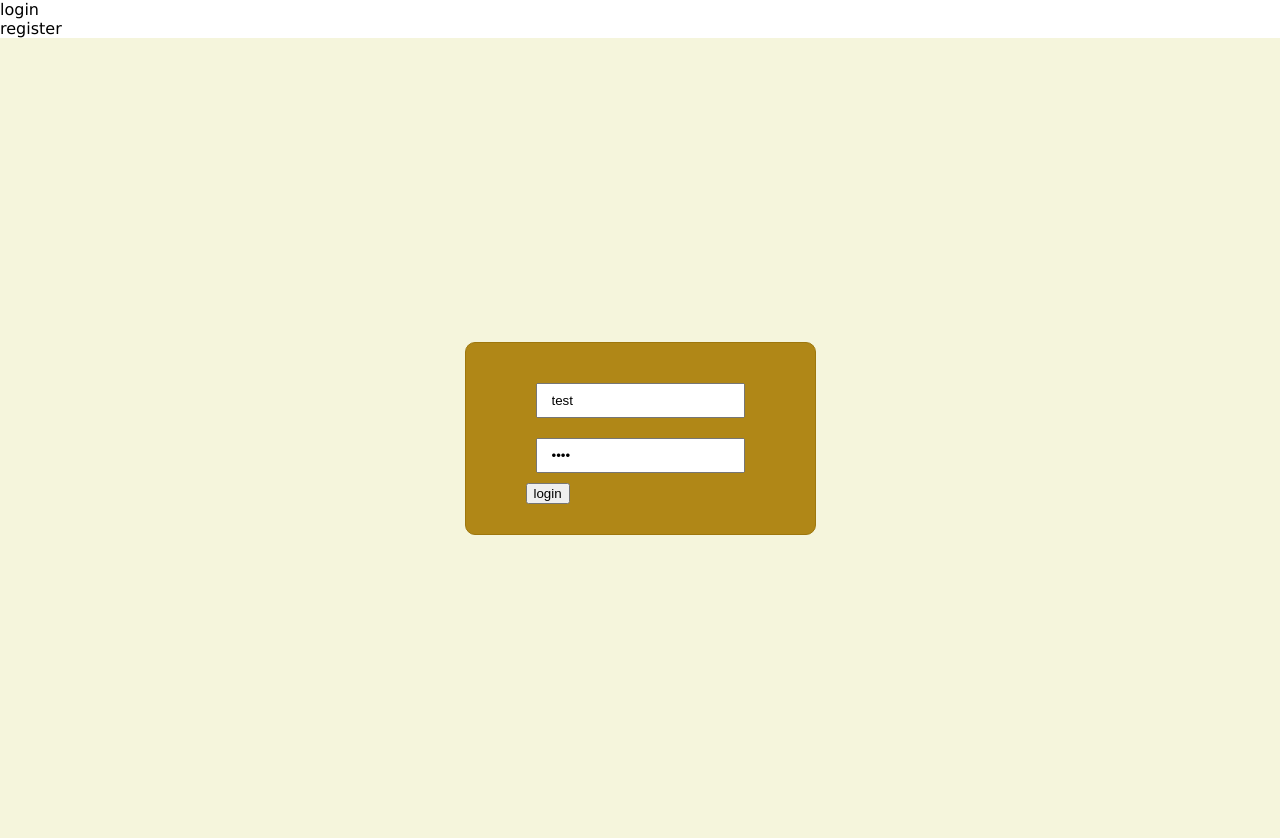
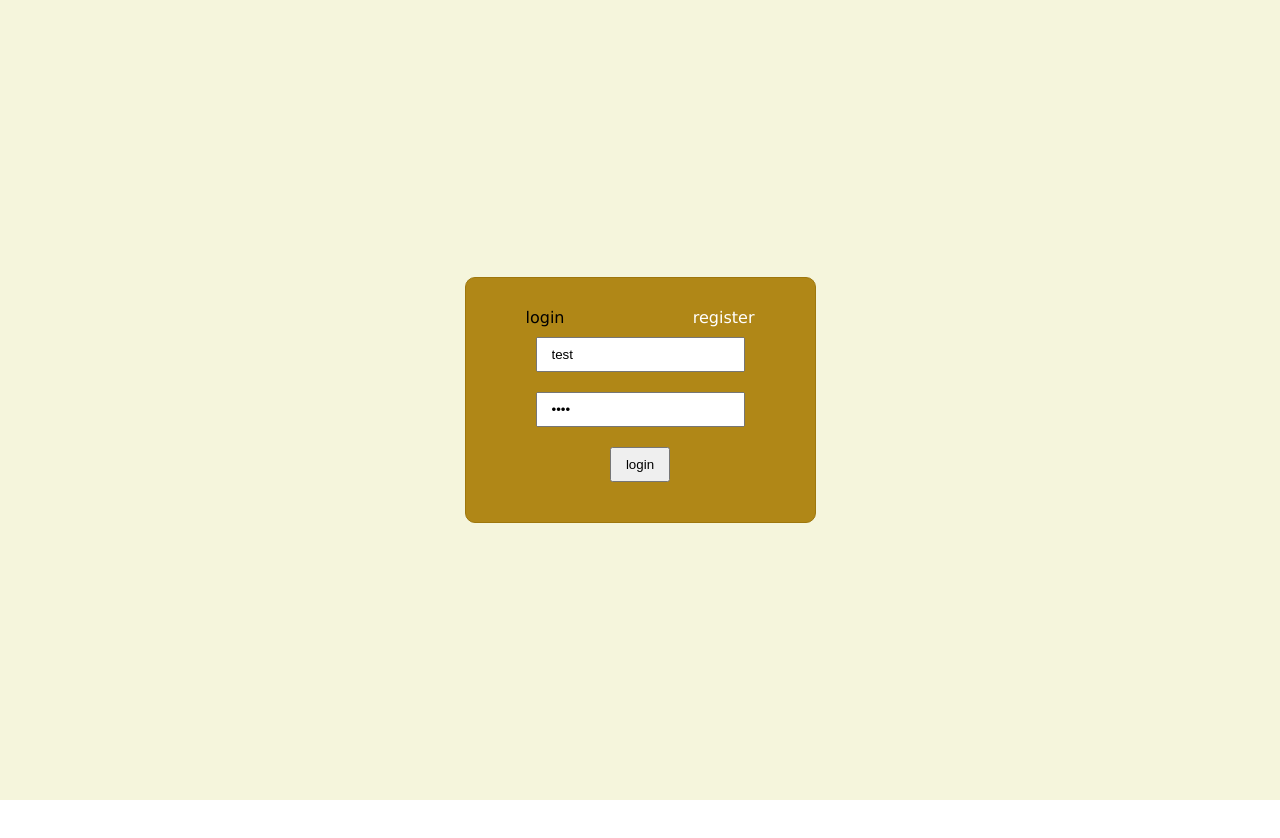
Before and after one commit to maciejsz123/chat, a React (Create React App) app in the folder chat/: page / in a window 1280 px wide. After the commit the page ends 800 px from the top, so only its background shows below. Built offline with nearby package versions, Linux system fonts and the light colour scheme; no server answers.

Commit message:
login form

```diff
--- a/chat/src/components/loginForm/loginForm.jsx
+++ b/chat/src/components/loginForm/loginForm.jsx
@@ -26,8 +26,7 @@ function LoginForm(props) {
   }
 
   return (
-    <div id='login-page'>
-      <div className='login-form'>
+      <div>
         <form onSubmit={(e) => sendData(e)}>
           <div>
 
@@ -53,12 +52,11 @@ function LoginForm(props) {
             />
 
           </div>
-          <div>
-            <button>login</button>
+          <div className='submit-button-container'>
+            <button className='submit-button'>login</button>
           </div>
         </form>
       </div>
-    </div>
   )
 }
 
--- a/chat/src/components/loginForm/loginForm.sass
+++ b/chat/src/components/loginForm/loginForm.sass
@@ -16,3 +16,18 @@
 .login-input
   padding: 8px 14px
   margin: 10px
+
+.login-header
+  display: flex
+  flex-wrap: nowrap
+  justify-content: space-between
+  cursor: pointer
+
+.submit-button-container
+  display: flex
+  flex-wrap: nowrap
+  justify-content: center
+
+.submit-button
+  padding: 8px 14px
+  margin: 10px
--- a/chat/src/components/loginForm/loginPage.jsx
+++ b/chat/src/components/loginForm/loginPage.jsx
@@ -8,9 +8,23 @@ function LoginPage(props) {
 
   return (
     <div>
-      <div onClick={ () => setFormSelect('login')}>login</div>
-      <div onClick={ () => setFormSelect('register')}>register</div>
-      {formSelect === 'login' ? <LoginForm /> : <RegisterForm />}
+      <div id='login-page'>
+        <div className='login-form'>
+          <div className='login-header'>
+            <div
+              onClick={ () => setFormSelect('login')}
+              style={{ color: formSelect === 'login' ? 'black' : 'white'}}>
+              login
+            </div>
+            <div
+              onClick={ () => setFormSelect('register')}
+              style={{ color: formSelect !== 'login' ? 'black' : 'white'}}>
+              register
+            </div>
+          </div>
+          {formSelect === 'login' ? <LoginForm /> : <RegisterForm />}
+        </div>
+      </div>
     </div>
   )
 }
--- a/chat/src/components/loginForm/registerForm.jsx
+++ b/chat/src/components/loginForm/registerForm.jsx
@@ -25,15 +25,14 @@ function RegisterForm(props) {
   }
 
   return (
-    <div id='login-page'>
-      <div className='login-form'>
+      <div>
         <form onSubmit={(e) => register(e)}>
           <div>
 
             <input
               type='text'
               placeholder='name'
-              className='name-input'
+              className='login-input'
               maxLength='20'
               value={name}
               onChange={e => setName(e.target.value)}
@@ -45,7 +44,7 @@ function RegisterForm(props) {
             <input
               type='text'
               placeholder='last name'
-              className='last-name-input'
+              className='login-input'
               maxLength='20'
               value={lastName}
               onChange={e => setLastName(e.target.value)}
@@ -76,12 +75,11 @@ function RegisterForm(props) {
             />
 
           </div>
-          <div>
-            <button>register</button>
+          <div className='submit-button-container'>
+            <button className='submit-button'>register</button>
           </div>
         </form>
       </div>
-    </div>
   )
 }
 
```
